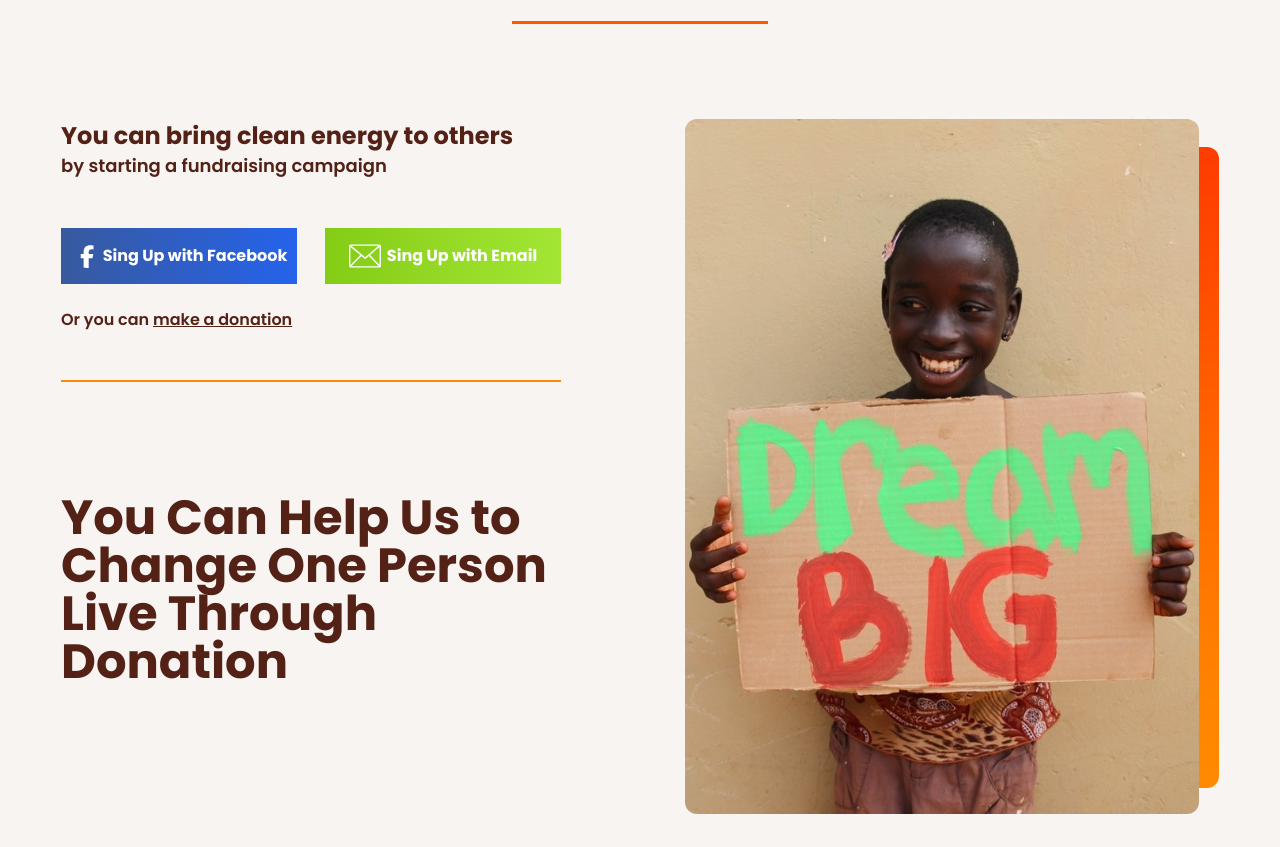
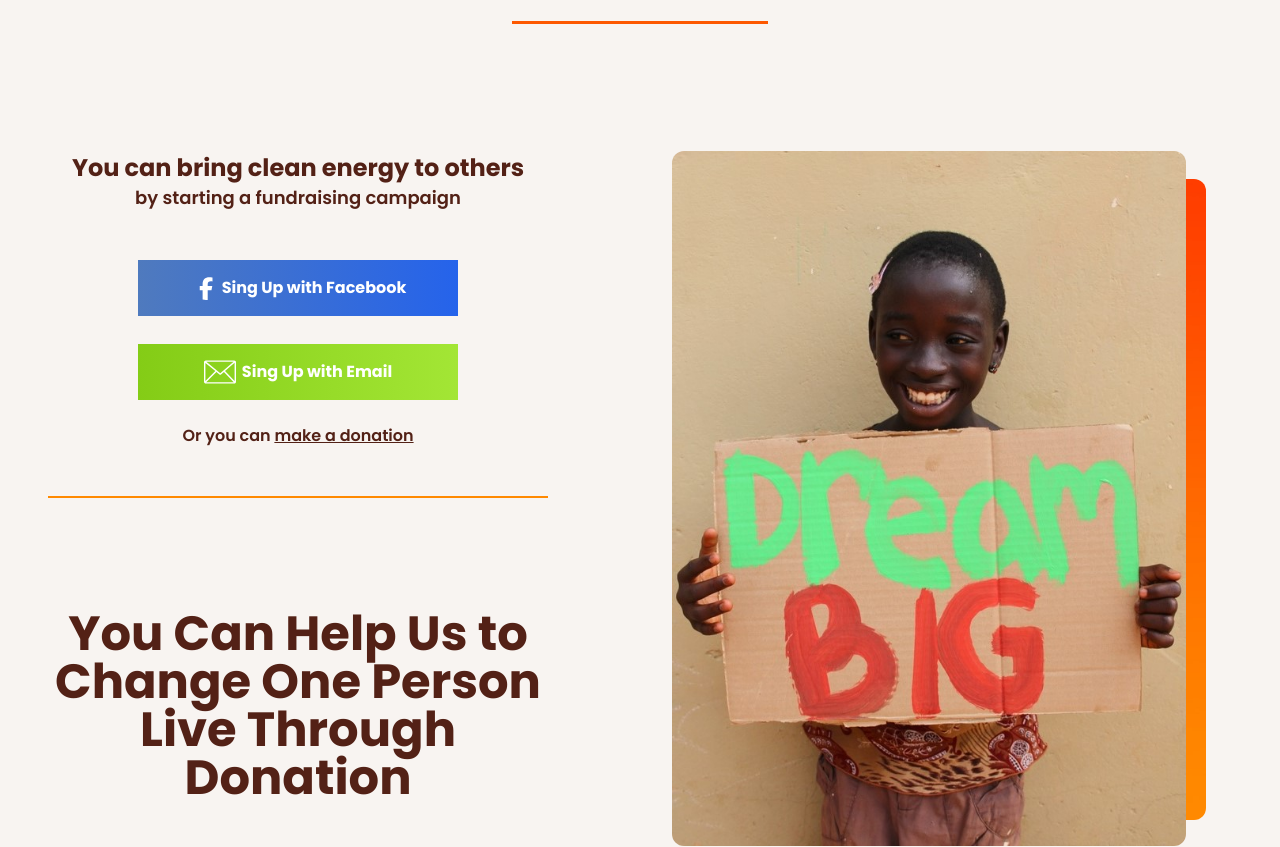
Before and after one commit to Nikkihosseini/Charity-Website, a website: page Public/index.html in a window 1280 px wide. Shown: the part 3886-4733 px from the top of the page. Before the commit the page ends 4701 px from the top, so only its background shows below. Drawn offline with Linux system fonts and the light colour scheme.

Commit message:
add responsive code

```diff
--- a/Public/index.html
+++ b/Public/index.html
@@ -178,7 +178,7 @@
                 <div class="hidden lg:flex relative">
                     <img class="rounded-xl block max-h-[670px] max-w-[514px]" src="./Image/jpg-img/Artboard-2.jpg" alt="Artboard">
                     <div class="w-[514px] h-[695px] overflow-hidden rounded-xl absolute top-[-28px] left-5 bottom-0 transition-all">
-                        <img class="about-us__img block w-full h-full" src="./Image/jpg-img/girl-img.png" alt="image">
+                        <img class="block w-full h-full" src="./Image/jpg-img/girl-img.png" alt="image">
                     </div>
                     <span class="next-btn rounded-full flex-center justify-center w-12 h-12 absolute top-[275px] right-[-44px] bg-orange-640 cursor-pointer">
                                 <svg class="w-5 h-5 text-brown-100">
@@ -307,17 +307,17 @@
         <!--   Section Community Content   -->
         <div class="container">
             <!--   Section Community Content Wrapper  -->
-            <div class="flex-center flex-col lg:flex-row justify-center lg:gap-x-20 xl:gap-x-36 basis-1/2 lg:max-h-[695px]">
+            <div class="flex-center flex-col-reverse md:mt-32 xl:flex-row lg:gap-x-16 xl:gap-x-36 xl:basis-1/2 h-auto xl:max-h-[695px]">
                 <!--   Section About-us Content Right  -->
-                <div class="mt-10 lg:mt-0 lg:max-w-[500px] h-[580px] xs:h-[485px] lg:h-[695px]">
-                    <h4 class="font-PoppinsBold text-2xl">
+                <div class="flex-center flex-col justify-start md:mt-14 xl:mt-0 xl:flex  max-w-[514px] xl:max-w-[500px] h-auto xl:h-[695px]">
+                    <h4 class="font-PoppinsBold text-center text-2xl xs:text-3xl xl:text-2xl">
                            You can bring clean energy to others
                        </h4>
-                    <h5 class="font-PoppinsSemiBold text-lg">
+                    <h5 class="font-PoppinsSemiBold text-center text-base xl:text-lg">
                            by starting a fundraising campaign
                        </h5>
-                    <div class="font-PoppinsBold text-white flex-center gap-7 mt-12">
-                           <a class="flex-center justify-center w-80 h-14 bg-gradient-to-r from-blue-650 to-blue-600 " href="#">
+                    <div class="font-PoppinsBold justify-center text-white flex-center gap-7 mt-12 flex-wrap">
+                           <a class="flex-center justify-center w-full xs:w-80 h-14 bg-gradient-to-r from-blue-650 to-blue-600 " href="#">
                                <svg class="w-8 h-8 text-transparent pb-1">
                                    <use href="#facebook-blue"></use>
                                </svg>
@@ -325,7 +325,7 @@
                                Sing Up with Facebook
                            </span>
                            </a>
-                           <a class="flex-center justify-center w-80 h-14 bg-gradient-to-r from-lime-500 to-lime-400 gap-x-1.5" href="#">
+                           <a class="flex-center justify-center w-full xs:w-80 h-14 bg-gradient-to-r from-lime-500 to-lime-400 gap-x-1.5" href="#">
                                <svg class="w-8 h-8">
                                    <use href="#email"></use>
                                </svg>
@@ -337,17 +337,15 @@
                     <p class="font-PoppinsSemiBold mt-6">
                            Or you can <a class="underline" href="#">make a donation</a>
                        </p>
-                    <span class="block w-full h-0.5 my-12 bg-orange-650"></span>
-                    <h2 class="font-PoppinsBold text-5xl mt-28">
+                    <span class="block w-full h-0.5 mt-12 bg-orange-650"></span>
+                    <h2 class="font-PoppinsBold text-center text-xl xs:text-3xl xl:text-5xl mt-8 xl:mt-28">
                         You Can Help Us to Change One Person Live Through Donation
                     </h2>
                 </div>
                 <!--   Section About-us Content Left  -->
-                <div class="hidden lg:flex relative">
-                    <img class="rounded-xl block max-h-[670px] max-w-[514px]" src="./Image/jpg-img/Artboard-2.jpg" alt="Artboard">
-                    <div class="w-[514px] h-[695px] overflow-hidden rounded-xl absolute top-[-28px] right-5 bottom-0 transition-all">
-                        <img class="about-us__img block w-full h-full" src="./Image/jpg-img/dream-big.jpeg" alt="dream">
-                    </div>
+                <div class="hidden md:inline-block relative">
+                    <img class="rounded-xl block md:max-h-[670px] md:max-w-[514px]" src="./Image/jpg-img/Artboard-2.jpg" alt="Artboard">
+                    <img class="block absolute md:w-[514px] top-[-28px] right-5 bottom-0 md:h-[695px] rounded-xl" src="./Image/jpg-img/dream-big.jpeg" alt="dream">
                 </div>
             </div>
         </div>
--- a/src/input.css
+++ b/src/input.css
@@ -171,14 +171,7 @@
         background-color: #532116;
     }
 
-    .bg-gradient{
-        transition: all 150ms ease-in;
-    }
 
-    .bg-gradient:hover{
-        background-image: linear-gradient(rgba(246,204,118,0.3) , rgba(246,204,118,0.3));
-        transition: all 150ms ease-in;
-    }
 
 
 
```
Also changed, not shown: Public/styles/app.css.
